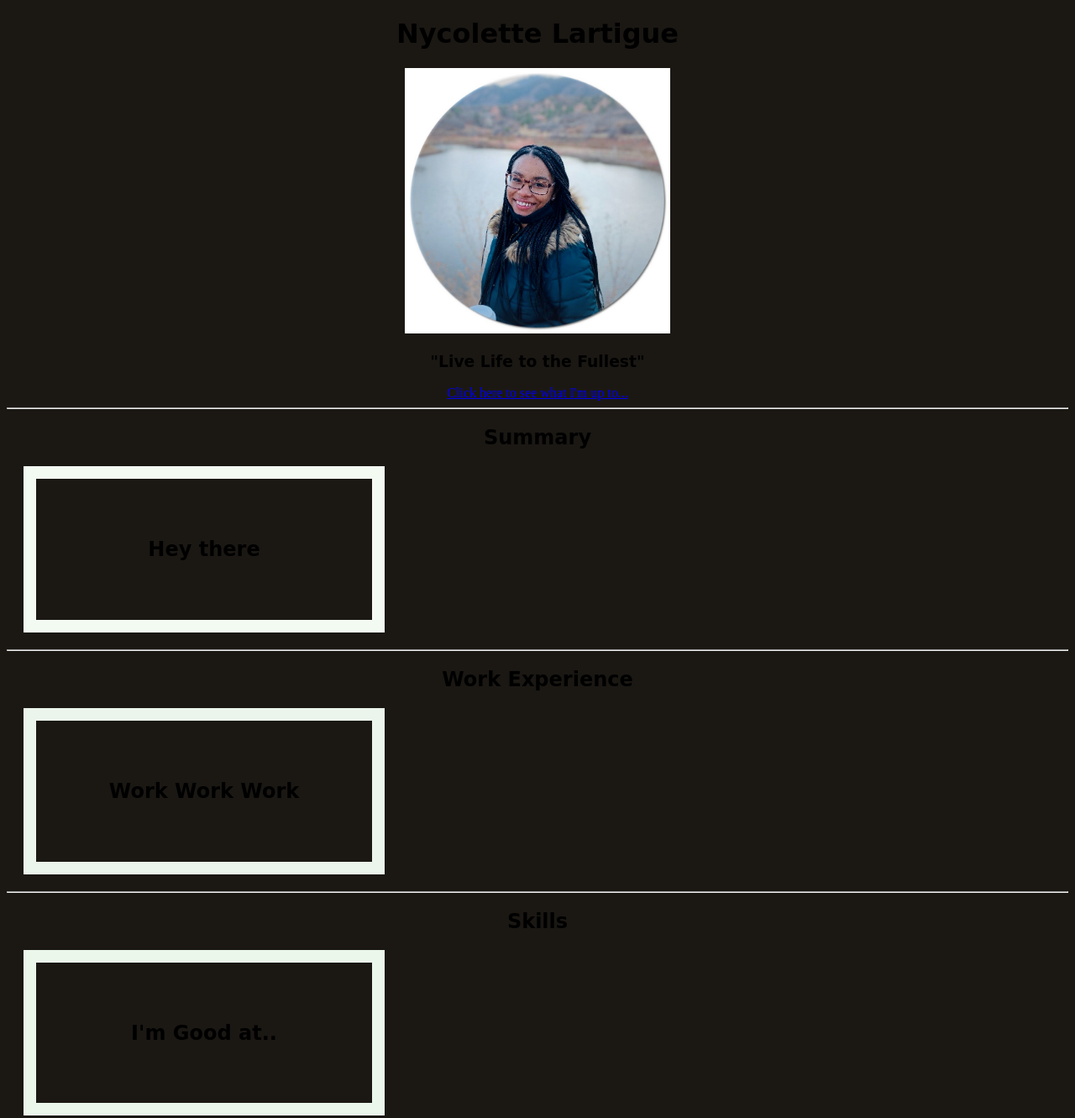
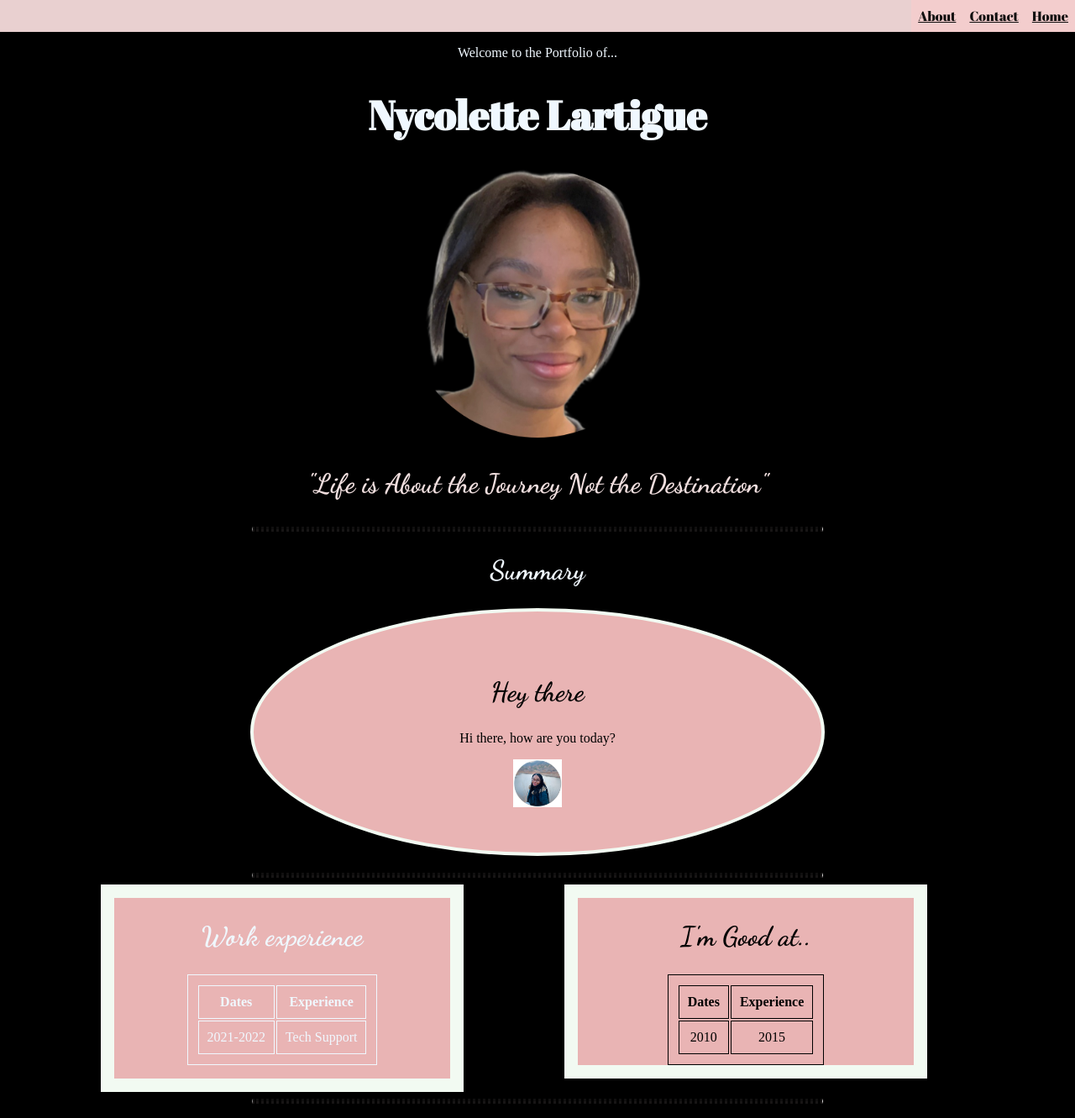
Before and after one commit to alostgreenwitch/Cover-Letter, a plain HTML site: page index.html in a window 1280 px wide. Shown: the whole page at 84% size. Drawn offline with Linux system fonts and the light colour scheme; a web font is replaced by a local one.

Commit message:
First Draft

```diff
--- a/index.html
+++ b/index.html
@@ -1,20 +1,28 @@
 <!DOCTYPE html>
   <head>
+    <link rel="preconnect" href="https://fonts.googleapis.com">
     <link rel="preconnect" href="https://fonts.gstatic.com" crossorigin>
-    <link href="https://fonts.googleapis.com/css2?family=Aguafina+Script&family=Amita&family=Bodoni+Moda:ital,opsz@0,6..96;1,6..96&family=Frank+Ruhl+Libre:wght@300;900&family=Homemade+Apple&family=Italiana&family=Kristi&family=La+Belle+Aurore&family=Meddon&family=Metamorphous&family=Montserrat+Subrayada&family=Mr+Dafoe&family=Mrs+Saint+Delafield&family=Nabla&family=Oranienbaum&family=Over+the+Rainbow&family=Prata&family=Rakkas&family=Satisfy&family=Sedgwick+Ave&family=Splash&family=Square+Peg&display=swap" rel="stylesheet">
+    <link href="https://fonts.googleapis.com/css2?family=Abril+Fatface&family=Bungee+Spice&family=Dancing+Script:wght@700&family=EB+Garamond:ital,wght@0,500;1,400&family=Ms+Madi&family=Nabla&family=Noto+Serif:ital,wght@0,400;0,700;1,400&display=swap" rel="stylesheet">
     <link rel="stylesheet" href="style.css">
   </head>
   <!--The goal is to show as much skill as possible. Create different pages for different sections.
   Make things as colorful and overlapped as possible to show creativity. The goal is to add
 sidebars, menu, at least 2 pages, and making the orientation the same for multiple devices-->
   <body>
+    <div id="menu">
+      <ul>
+        <li><a href="default.asp">Home</a></li>
+        <li><a href="contact.asp">Contact</a></li>
+        <li><a href="about.asp">About</a></li>
+      </ul>
+    </div>
+    <p>Welcome to the Portfolio of...</p>
     <h1>Nycolette Lartigue</h1>
     <!---This is the profile section above the horizontal line.
     Make sure to change the font, make a button for the "click here" portion-->
     <div id="profile">
-      <img src="profile images/profile-image.png" width="25%">
-      <h3>"Live Life to the Fullest"</h3>
-      <a href="future-projects.html">Click here to see what I'm up to...</a>
+      <img src="profile images/png-modified-circle.png" width="25%">
+      <h3>"Life is About the Journey Not the Destination"</h3>
     </div>
     <hr>
     <h2>Summary</h2>
@@ -22,20 +30,53 @@ sidebars, menu, at least 2 pages, and making the orientation the same for multip
     , etc. Need this to be centered as well-->
     <div id="summary">
       <h2>Hey there</h2>
+      <div>
+        <p>Hi there, how are you today?</p><span><img src="profile images/profile-image.png" width="10%">
+      </div>
     </div>
     <hr>
-    <h2>Work Experience</h2>
-    <!--This is the entire box for the Work Experience. Adjust font, colors, radius
-    , etc. Need this to be centered as well-->
-    <div id="work_experience">
-      <!---This is where the work experience table is-->
-      <h2>Work Work Work</h2>
+
+    <div class="row">
+      <div class="column1" style="@mediascreen">
+        <div id="work_experience">
+        <!---This is where the work experience table is-->
+        <h2>Work experience</h2>
+        <table>
+          <thead>
+            <tr>
+              <th>Dates</th>
+              <th>Experience</th>
+            </tr>
+          </thead>
+          <tr>
+            <td>2021-2022</td>
+            <td>Tech Support</td>
+          </tr>
+        </table>
+        </div>
     </div>
-    <hr>
-    <h2>Skills</h2>
-    <!--Skills and the adjacent icons go here-->
-    <div class="skills">
-      <h2>I'm Good at..</h2>
+      <div class="column1">
+        <div id="skills">
+          <h2>I'm Good at..</h2>
+          <table>
+            <thead>
+              <tr>
+                <th>Dates</th>
+                <th>Experience</th>
+              </tr>
+            </thead>
+            <tr>
+              <td>2010</td>
+              <td>2015</td>
+            </tr>
+          </table>
+        </div>
+      </div>
     </div>
 
+    <hr>
+    <br>
+    <br>
+
   </body>
+  </html>
--- a/style.css
+++ b/style.css
@@ -1,34 +1,160 @@
+#menu {
+    display: block;
+    color: white;
+    text-align: center;
+    text-decoration: none;
+    margin: 0;
+
+}
+
 #profile {
-    color: black;
+    color: rgb(240, 222, 222);
     text-align: center;
+    margin-left: auto;
+    margin-right: auto;
 }
 
 #summary {
-    width: 300px;
-    border: 15px solid rgb(242, 250, 242);
+    width: 45%;
+    border: 4px solid rgb(242, 250, 242);
     padding: 50px;
     margin: 20px;
+    margin-left: auto;
+    margin-right: auto;
+    background-color: rgb(233, 180, 180);
+    color:rgb(0, 0, 0);
+    border-radius: 50%;
+    display: fixed;
 }
 
 #work_experience {
-    width: 300px;
-    border: 15px solid rgb(235, 245, 235);
-    padding: 50px;
-    margin: 20px;
+    width: 400px;
+    border: 1rem solid rgb(242, 250, 242);
+    background-color: rgb(233, 180, 180);
+    padding-bottom: 1rem;
+    margin: 0 auto;
 }
-.skills {
-    width: 300px;
-    border: 15px solid rgb(235, 247, 235);
-    padding: 50px;
-    margin: 20px;
-    font-family: 'Aguafina Script', cursive;
+
+#skills {
+    width: 400px;
+    border: 1rem solid rgb(242, 250, 242);
+    background-color: rgb(233, 180, 180);
+    color:rgb(0, 0, 0)
 }
+
+/*the columns overlap, so need to find a way for it to
+find that overlap=stacked on top of one another.*/
+
+.column1 {
+    float: left;
+    width: 100%;
+    column-gap: 40px;
+    flex: 10%;
+    margin-left: 0 auto;
+    position: sticky;
+    padding-left: 2rem;
+    box-sizing: content-box;
+}
+
+.row {
+    display: flex;
+    overflow: hidden;
+
+ }
+
+/* Clear floats after the columns */
+.row:after {
+    content: "";
+    display: table;
+    clear: both;
+  }
+
+/*Not used yet*/
+.continue .button {
+    display: inline-block;
+    padding: 15px 25px;
+    font-size: 24px;
+    cursor: pointer;
+    text-align: center;
+    text-decoration: none;
+    outline: none;
+    color: #fff;
+    background-color: hsl(123, 68%, 82%);
+    border: none;
+    border-radius: 15px;
+    box-shadow: 0 9px rgb(241, 227, 227);
+}
+
+/*default style for body*/
 
 body {
     text-align: center;
-    background-color: rgba(12, 9, 5, 0.938);
+    background-color: rgb(0, 0, 0);
+    margin: 0 auto;
+    color: aliceblue;
 }
 
-h1,h2,h3 {
-    font-family: 'Nabla', cursive;
+/*default style for h1*/
+
+h1 {
+    font-family: 'Abril Fatface', cursive;
+    font-size: 3rem;
 }
+
+/*default style for h2 & h3*/
+
+h2,h3 {
+    font-family: 'Dancing Script', cursive;
+    font-size: 2rem;
+}
+
+/*unvisited link*/
+
+a {
+    color: rgb(17, 15, 15);
+    font-family: 'Abril Fatface', cursive;
+    display: block;
+    padding: 8px;
+    background-color: #fcc8c87a;
+}
+
+  /* visited link */
+  a:visited {
+    color: rgb(117, 8, 53);
+  }
+
+  /* mouse over link */
+  a:hover {
+    color: rgb(124, 10, 15);
+  }
+
+  /* selected link */
+  a:active {
+    color: rgb(56, 11, 11);
+  }
+
+  hr {
+    border-top: 3px dotted rgba(245, 222, 222, 0.068);
+    border-bottom: 3px dotted rgba(236, 225, 225, 0.096);
+    width: 53%;
+  }
+
+  ul {
+    list-style-type: none;
+    margin: 0;
+    padding: 0;
+    overflow:hidden;
+    background-color: rgb(233, 208, 208);
+    font-family: 'Abril Fatface', cursive;
+  }
+
+  li {
+    float: right;
+  }
+
+  table, th, td {
+        border: 1px solid;
+        align-content: center;
+        padding: 10px;
+        margin: auto;
+      }
```
Also changed, not shown: future-projects.html (+2 -0 lines), background images/fire-bg.jpg (added), profile images/Image-1.jpg (added), profile images/png-modified-circle.png (added), profile images/png.png (added), profile images/svg.svg (added), 1 other file.
